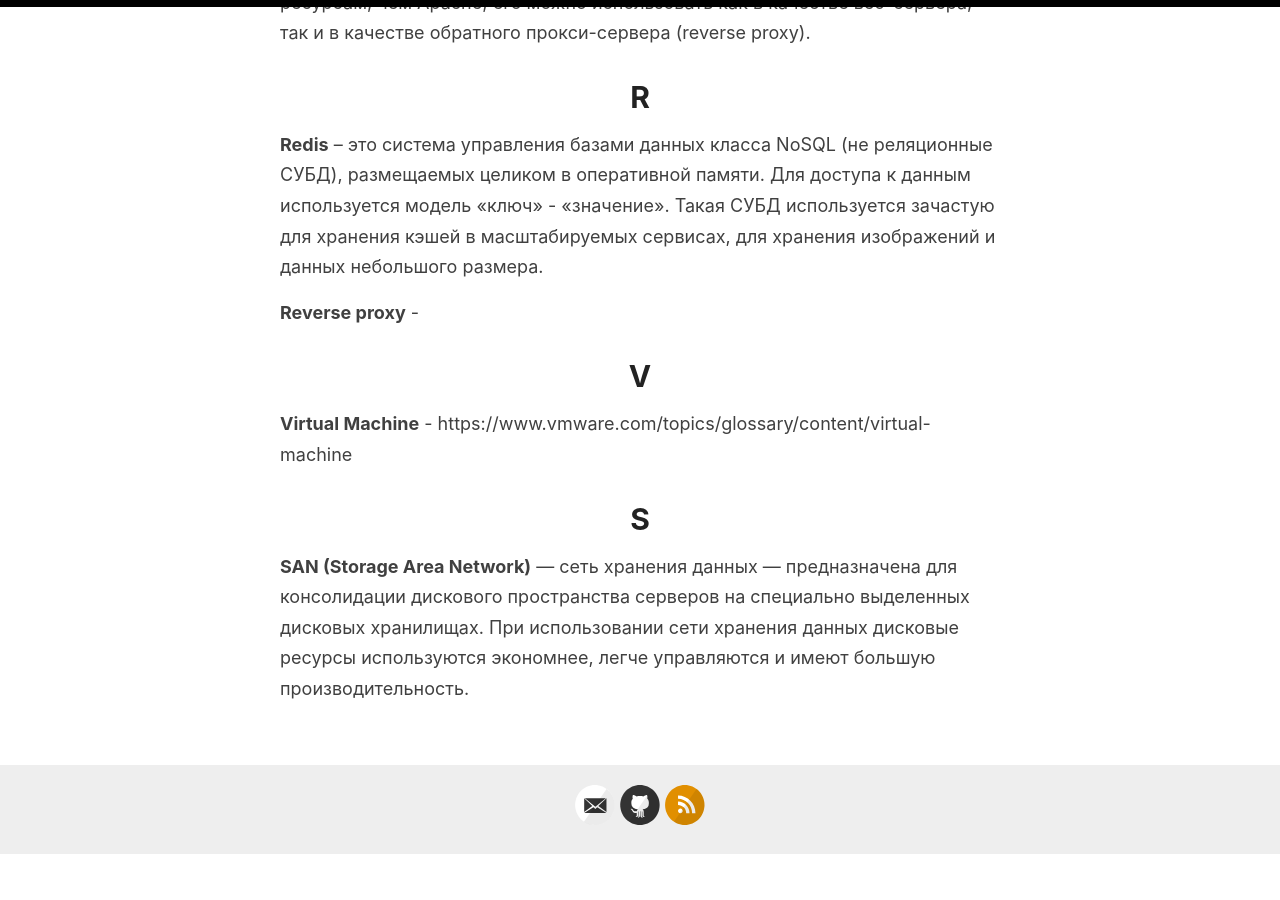
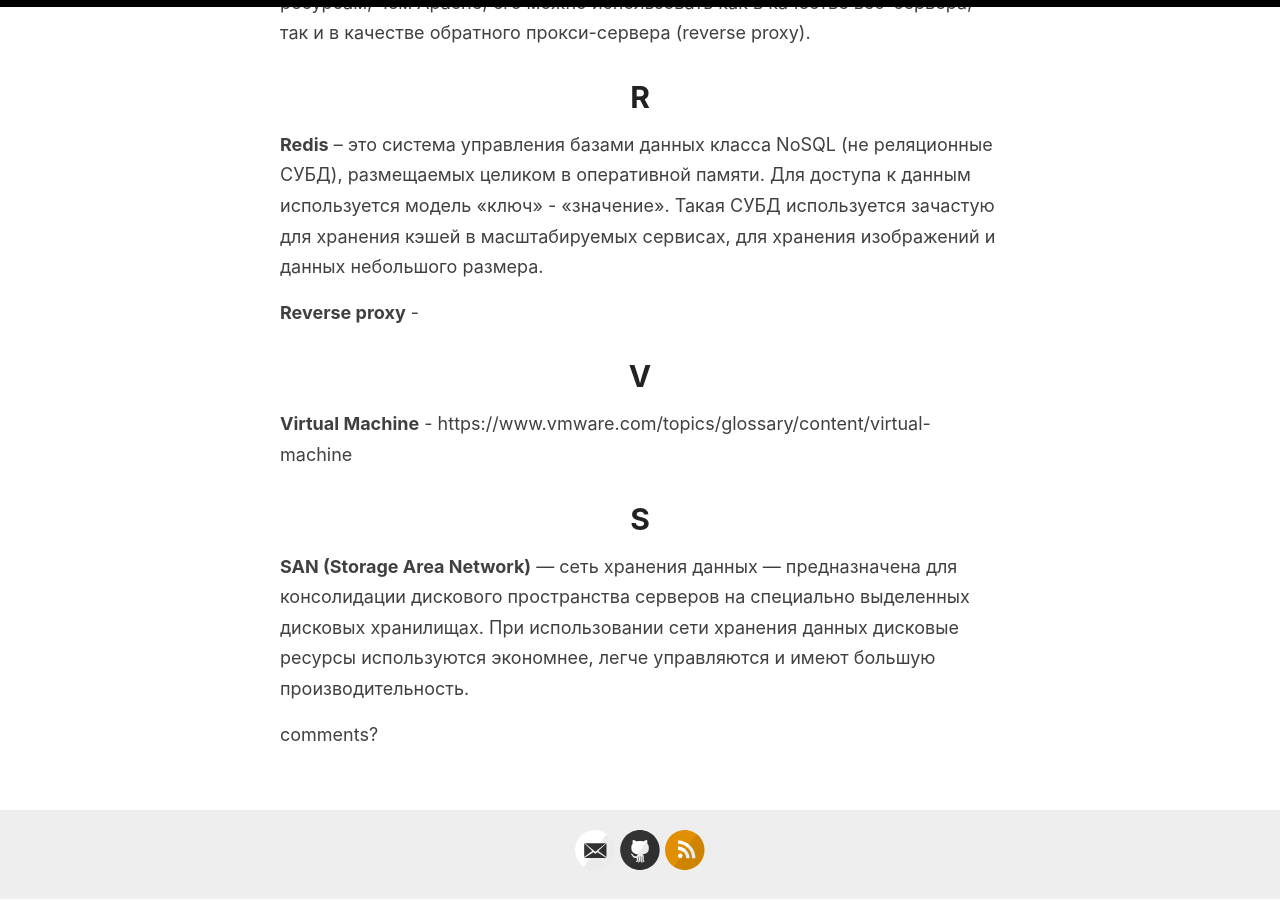
Before and after one commit to it255ru/reverie, a Jekyll site: the page built from _posts/2019-10-02-glossary.md, in a window 1280 px wide and 900 px high, scrolled down 3111 px. Built offline with Jekyll 4.4.1, drawn with Linux system fonts in a browser that asks for light colours; before the commit the page ends 3965 px from its top, so only the background shows below that.

Commit message:
Update 2019-10-02-glossary.md

```diff
--- a/_posts/2019-10-02-glossary.md
+++ b/_posts/2019-10-02-glossary.md
@@ -100,3 +100,5 @@ https://www.reg.ru/support/dns/Nastroika-zony/kak-dobavit-zapis-txt
 # S
 
 **SAN (Storage Area Network)** — cеть хранения данных — предназначена для консолидации дискового пространства серверов на специально выделенных дисковых хранилищах. При использовании сети хранения данных дисковые ресурсы используются экономнее, легче управляются и имеют большую производительность.
+
+{% if page.comments %} comments? {% endif %}
```
